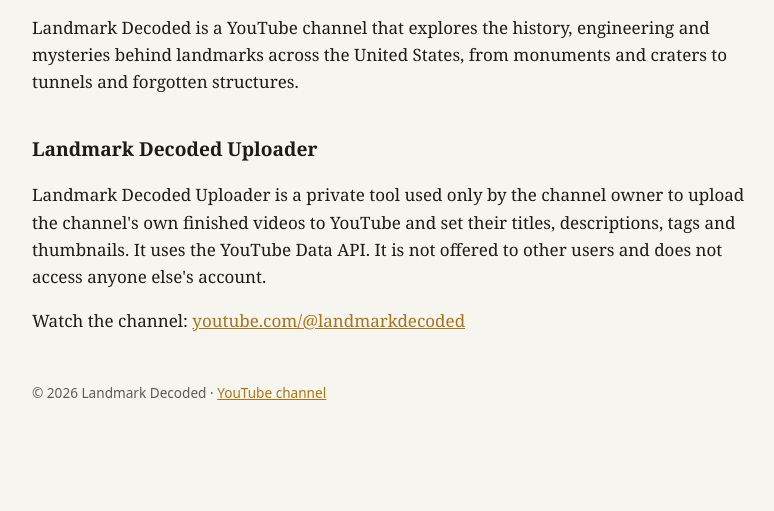
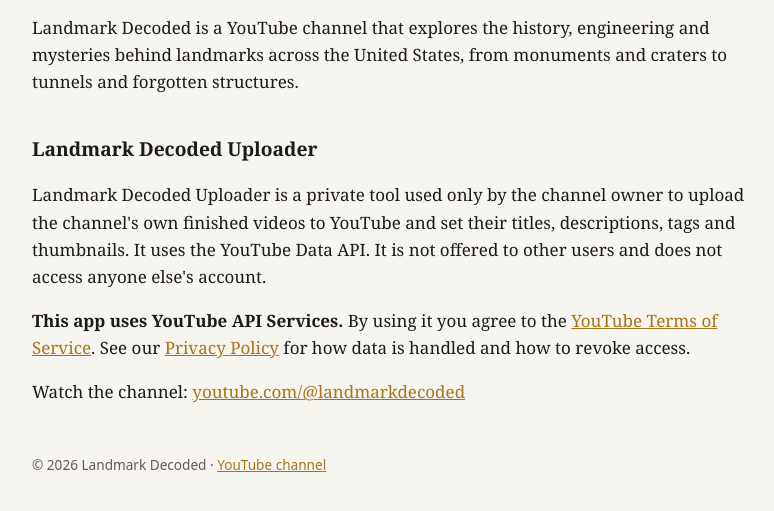
Before and after one commit to a01063917283-del/a01063917283-del.github.io, a plain HTML site: page index.html in a window 1280 px wide. Shown: the part 203-714 px from the top of the page, without its empty margins (248-1022 px from the left). Drawn offline with Linux system fonts and the light colour scheme.

Commit message:
Home: YouTube API Services notice
Co-Authored-By: Claude Opus 5.5 <noreply@anthropic.com>

```diff
--- a/index.html
+++ b/index.html
@@ -4,5 +4,6 @@
 <p>Landmark Decoded is a YouTube channel that explores the history, engineering and mysteries behind landmarks across the United States, from monuments and craters to tunnels and forgotten structures.</p>
 <h2>Landmark Decoded Uploader</h2>
 <p>Landmark Decoded Uploader is a private tool used only by the channel owner to upload the channel's own finished videos to YouTube and set their titles, descriptions, tags and thumbnails. It uses the YouTube Data API. It is not offered to other users and does not access anyone else's account.</p>
+<p><strong>This app uses YouTube API Services.</strong> By using it you agree to the <a href="https://www.youtube.com/t/terms">YouTube Terms of Service</a>. See our <a href="/privacy.html">Privacy Policy</a> for how data is handled and how to revoke access.</p>
 <p>Watch the channel: <a href="https://www.youtube.com/@landmarkdecoded">youtube.com/@landmarkdecoded</a></p>
 <footer>© 2026 Landmark Decoded · <a href="https://www.youtube.com/@landmarkdecoded">YouTube channel</a></footer></main></body></html>
```
